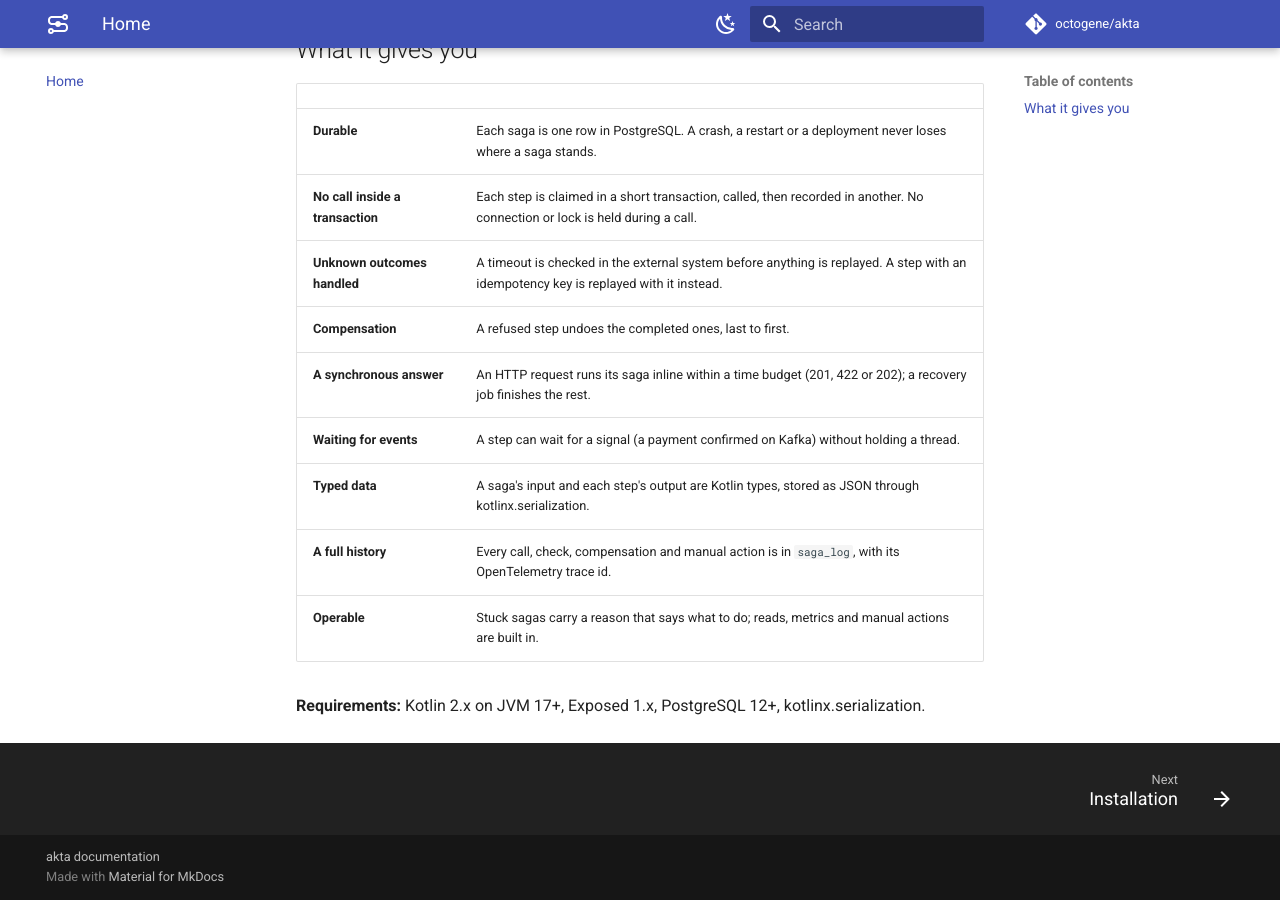
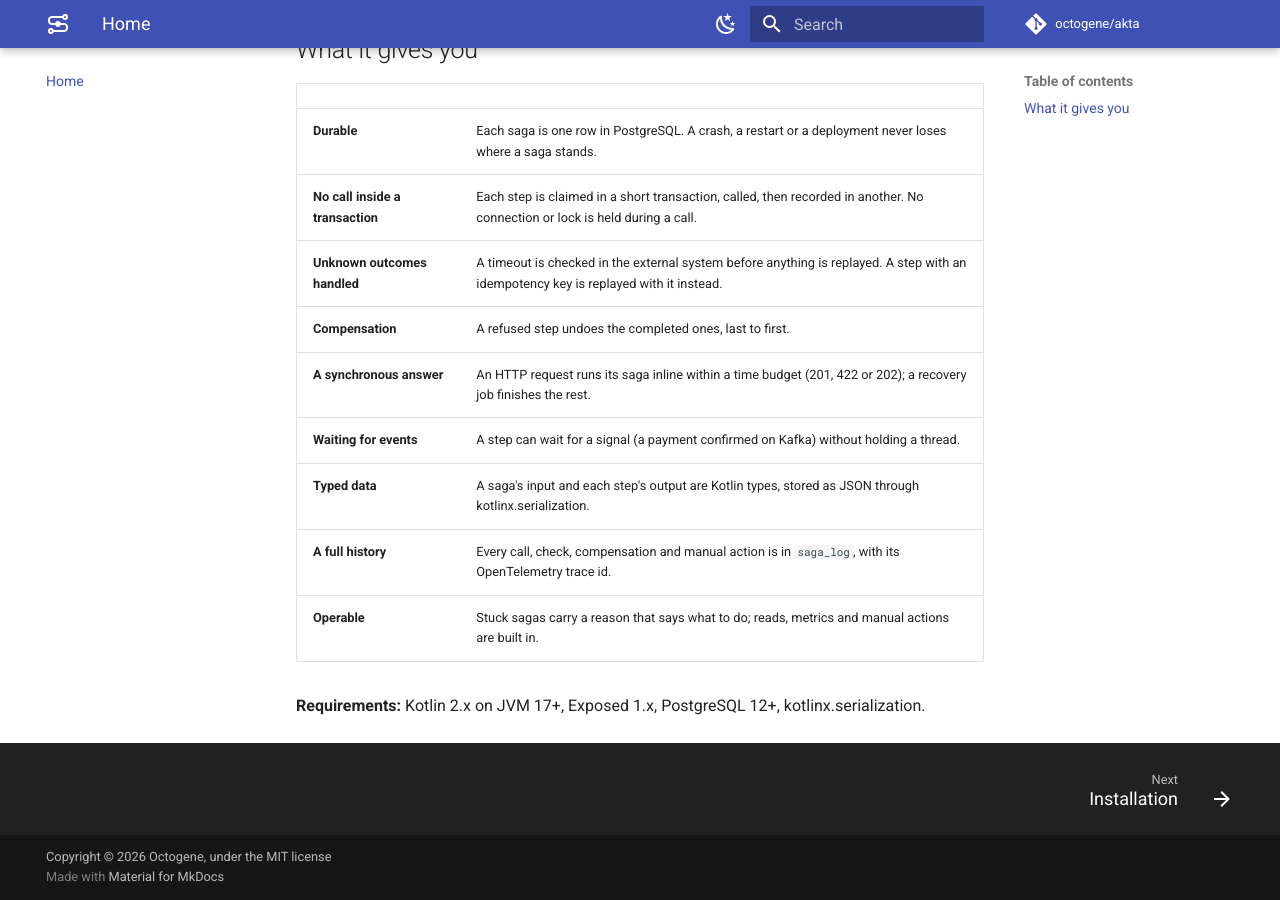
Before and after one commit to octogene/akta, an MkDocs documentation site: the page built from docs/index.md, in a window 1280 px wide and 900 px high, scrolled down 1160 px. Built offline with MkDocs 1.6.1 and Material for MkDocs 9.7.7, drawn with Linux system fonts in a browser that asks for light colours; comment, search, counter and statistics services are not loaded.

Commit message:
Add the MIT license
Co-Authored-By: Claude Opus 5.5 <noreply@anthropic.com>

```diff
--- a/mkdocs.yml
+++ b/mkdocs.yml
@@ -3,7 +3,7 @@ site_description: A small saga engine for Kotlin services that call external sys
 site_url: https://octogene.github.io/akta/
 repo_url: https://github.com/octogene/akta
 repo_name: octogene/akta
-copyright: akta documentation
+copyright: Copyright &copy; 2026 Octogene, under the MIT license
 
 theme:
   name: material
```
Also changed, not shown: README.md (+6 -0 lines), 1 other file.
